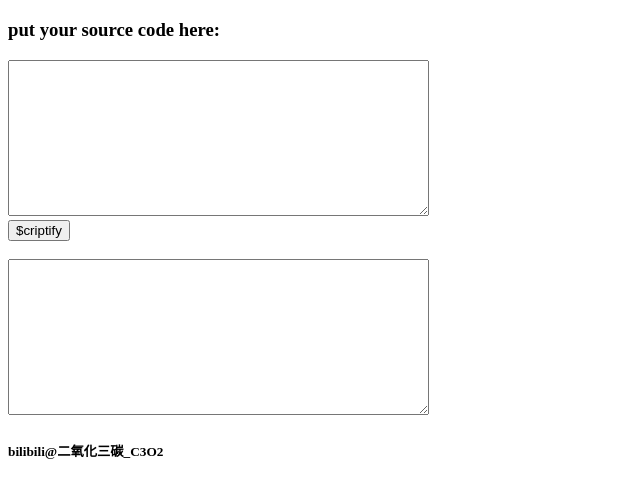
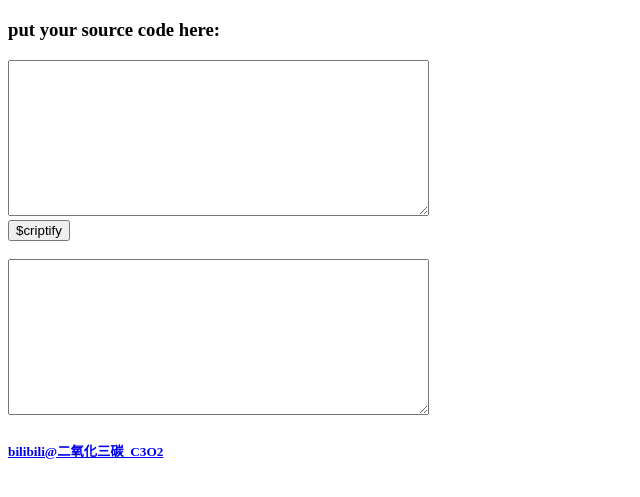
Before and after one commit to jsoft2022/jsoft2022.github.io, a plain HTML site: page index.html in a window 1280 px wide. Shown: the part 61-558 px from the top of the page, without its empty margins (0-640 px from the left). Drawn offline with Linux system fonts and the light colour scheme.

Commit message:
Update index.html

```diff
--- a/index.html
+++ b/index.html
@@ -20,6 +20,6 @@ function getit() {
     document.getElementById('outputCode').value = outputCode;
 }
 </script>
-<h5>bilibili@二氧化三碳_C3O2</h5>
+<a href="https://b23.tv/JITErjE"><h5>bilibili@二氧化三碳_C3O2</h5></a>
 </body>
 </html>
```
